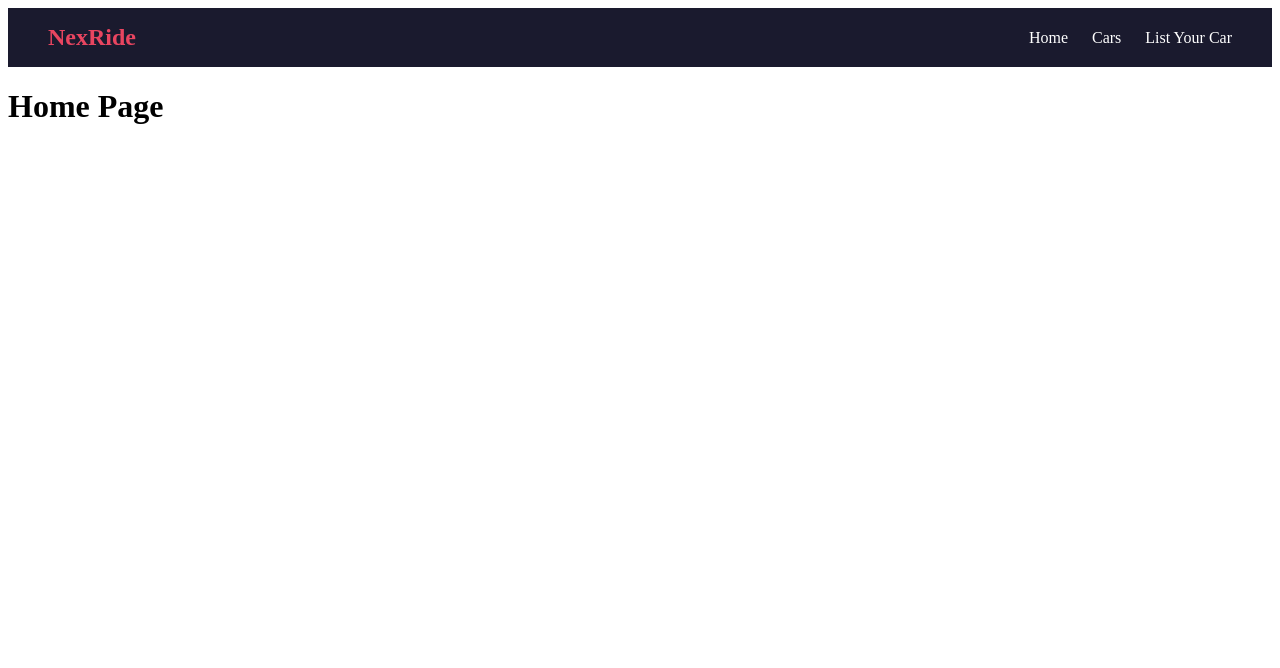
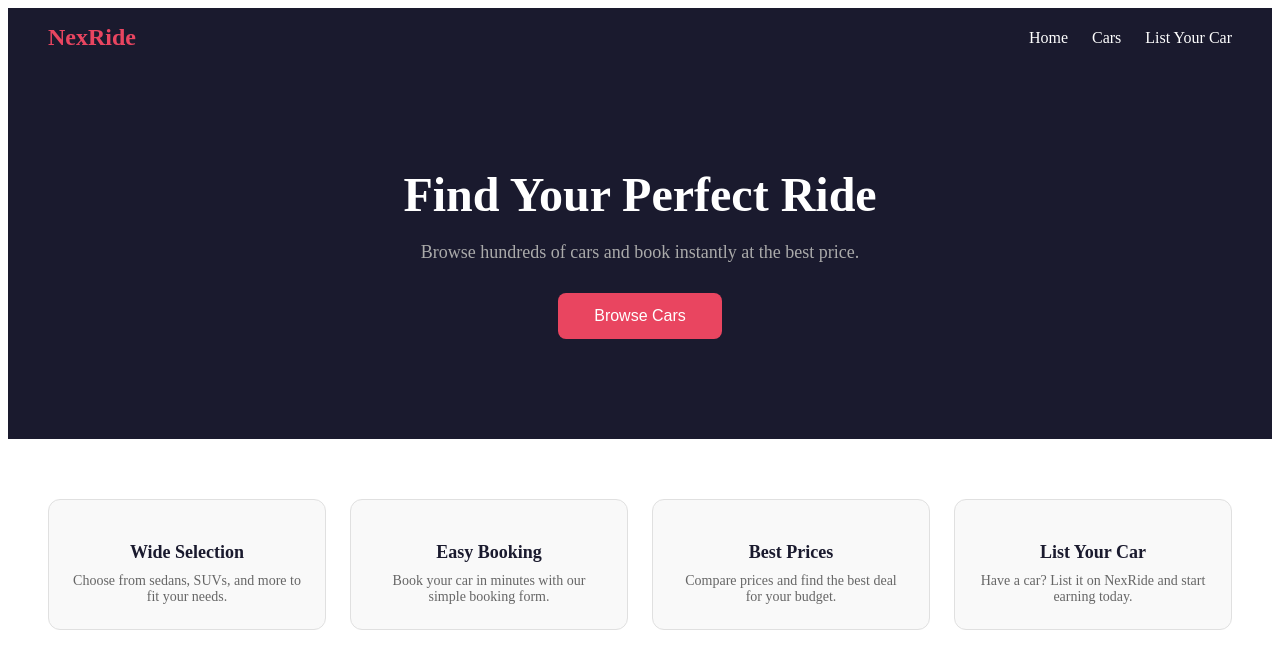
Before and after one commit to vuzal/NexRide, a React (Vite) app: page / in a window 1280 px wide. Shown: the top 668 px of the page. Built offline with nearby package versions, Linux system fonts and the light colour scheme.

Commit message:
add home

```diff
--- a/src/App.jsx
+++ b/src/App.jsx
@@ -1,5 +1,6 @@
 import { BrowserRouter, Routes, Route } from 'react-router-dom'
 import Navbar from './components/Navbar'
+import HomePage from './pages/HomePage'
 import CarsPage from './pages/CarsPage'
 import CarDetailPage from './pages/CarDetailPage'
 import ListCarPage from './pages/ListCarPage'
@@ -9,7 +10,7 @@ function App() {
     <BrowserRouter>
       <Navbar />
       <Routes>
-        <Route path="/" element={<h1>Home Page</h1>} />
+        <Route path="/" element={<HomePage />} />
         <Route path="/cars" element={<CarsPage />} />
         <Route path="/cars/:id" element={<CarDetailPage />} />
         <Route path="/list-car" element={<ListCarPage />} />
--- /dev/null
+++ b/src/pages/HomePage.css
@@ -0,0 +1,67 @@
+.home-page {
+  padding: 0;
+}
+
+.hero {
+  background-color: #1a1a2e;
+  color: white;
+  text-align: center;
+  padding: 100px 40px;
+  display: flex;
+  flex-direction: column;
+  align-items: center;
+  gap: 20px;
+}
+
+.hero h1 {
+  font-size: 48px;
+  margin: 0;
+}
+
+.hero p {
+  font-size: 18px;
+  color: #aaa;
+  margin: 0;
+}
+
+.hero button {
+  margin-top: 10px;
+  padding: 14px 36px;
+  background: #e94560;
+  color: white;
+  border: none;
+  border-radius: 8px;
+  font-size: 16px;
+  cursor: pointer;
+}
+
+.hero button:hover {
+  background: #c73652;
+}
+
+.features {
+  display: grid;
+  grid-template-columns: repeat(4, 1fr);
+  gap: 24px;
+  padding: 60px 40px;
+}
+
+.feature-card {
+  background: #f9f9f9;
+  border: 1px solid #e0e0e0;
+  border-radius: 12px;
+  padding: 24px;
+  text-align: center;
+}
+
+.feature-card h3 {
+  font-size: 18px;
+  color: #1a1a2e;
+  margin-bottom: 10px;
+}
+
+.feature-card p {
+  font-size: 14px;
+  color: #666;
+  margin: 0;
+}
--- /dev/null
+++ b/src/pages/HomePage.jsx
@@ -0,0 +1,39 @@
+import { useNavigate } from 'react-router-dom'
+import './HomePage.css'
+
+function HomePage() {
+  const navigate = useNavigate()
+
+  return (
+    <div className="home-page">
+
+      <div className="hero">
+        <h1>Find Your Perfect Ride</h1>
+        <p>Browse hundreds of cars and book instantly at the best price.</p>
+        <button onClick={() => navigate('/cars')}>Browse Cars</button>
+      </div>
+
+      <div className="features">
+        <div className="feature-card">
+          <h3>Wide Selection</h3>
+          <p>Choose from sedans, SUVs, and more to fit your needs.</p>
+        </div>
+        <div className="feature-card">
+          <h3>Easy Booking</h3>
+          <p>Book your car in minutes with our simple booking form.</p>
+        </div>
+        <div className="feature-card">
+          <h3>Best Prices</h3>
+          <p>Compare prices and find the best deal for your budget.</p>
+        </div>
+        <div className="feature-card">
+          <h3>List Your Car</h3>
+          <p>Have a car? List it on NexRide and start earning today.</p>
+        </div>
+      </div>
+
+    </div>
+  )
+}
+
+export default HomePage
```
